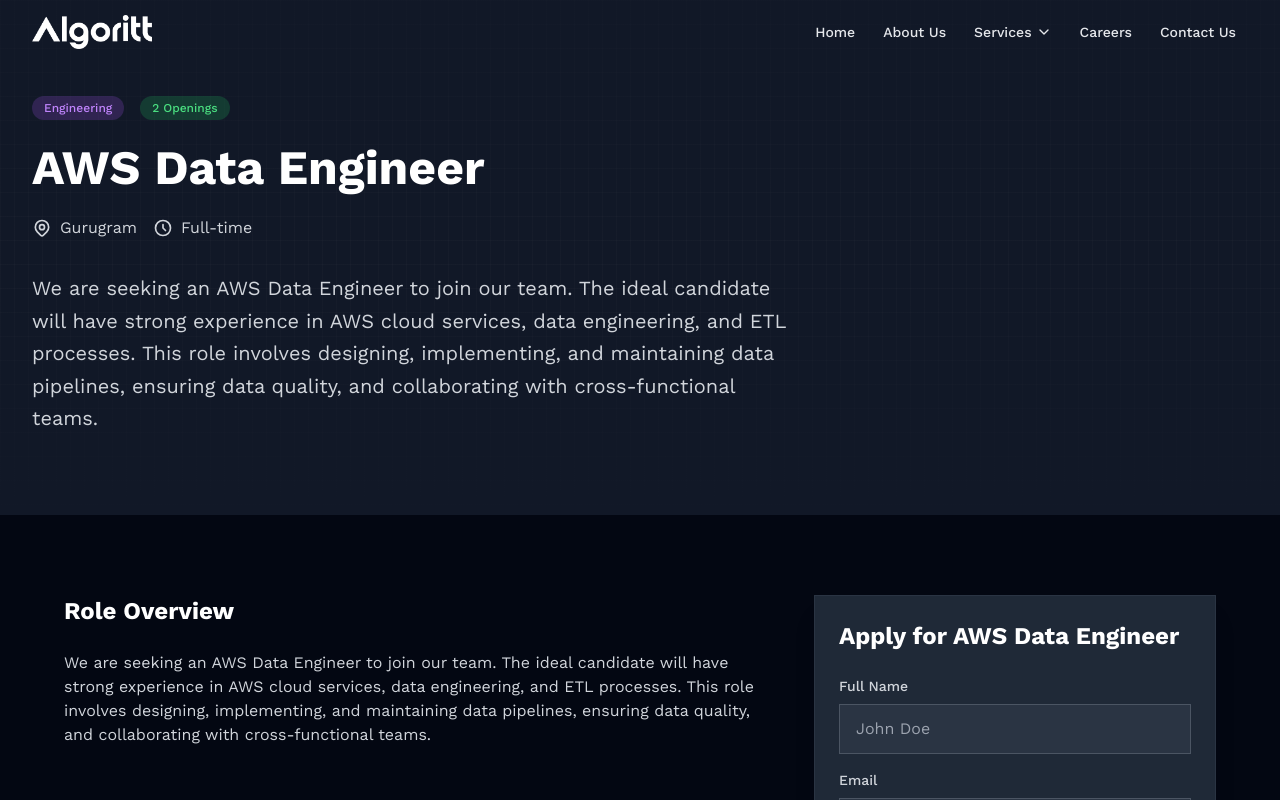
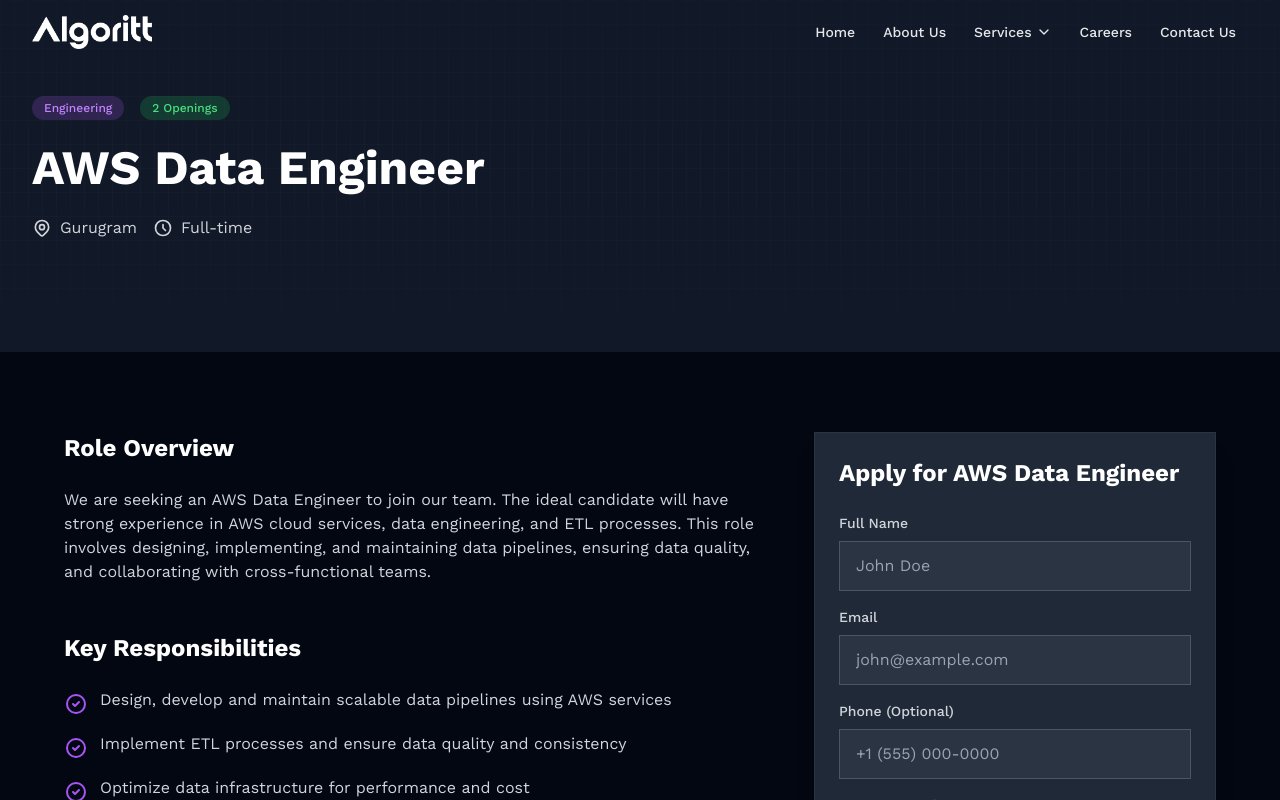
Before and after one commit to algoritt/algoritt-website, a Next.js app: page /careers/aws-data-engineer in a window 1280 px wide. Shown: the top 800 px of the page. Built offline with nearby package versions, Linux system fonts and the light colour scheme.

Commit message:
refactor(careers): remove roleOverview from HeroSection

```diff
--- a/src/components/ui/careers/HeroSection.tsx
+++ b/src/components/ui/careers/HeroSection.tsx
@@ -83,14 +83,6 @@
               {position.type}
             </motion.span>
           </div>
-          <motion.p
-            initial={{ opacity: 0, y: 20 }}
-            animate={{ opacity: 1, y: 0 }}
-            transition={{ delay: 0.35, duration: 0.3 }}
-            className="text-xl text-gray-300 leading-relaxed"
-          >
-            {position.roleOverview}
-          </motion.p>
         </motion.div>
       </div>
     </section>
```
